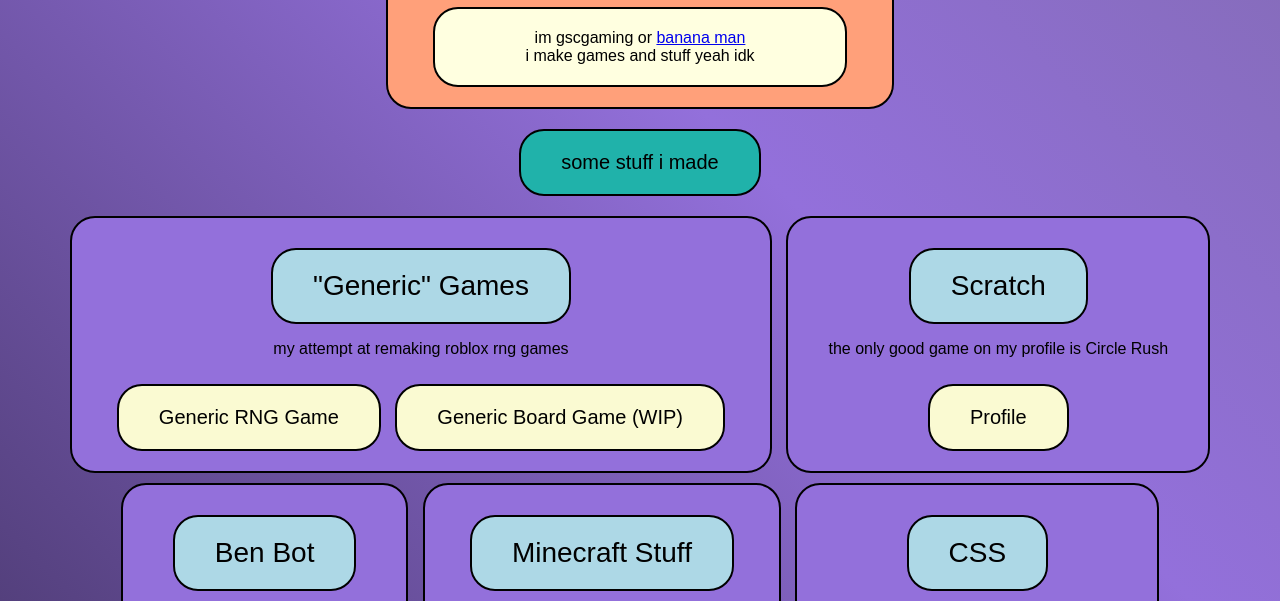
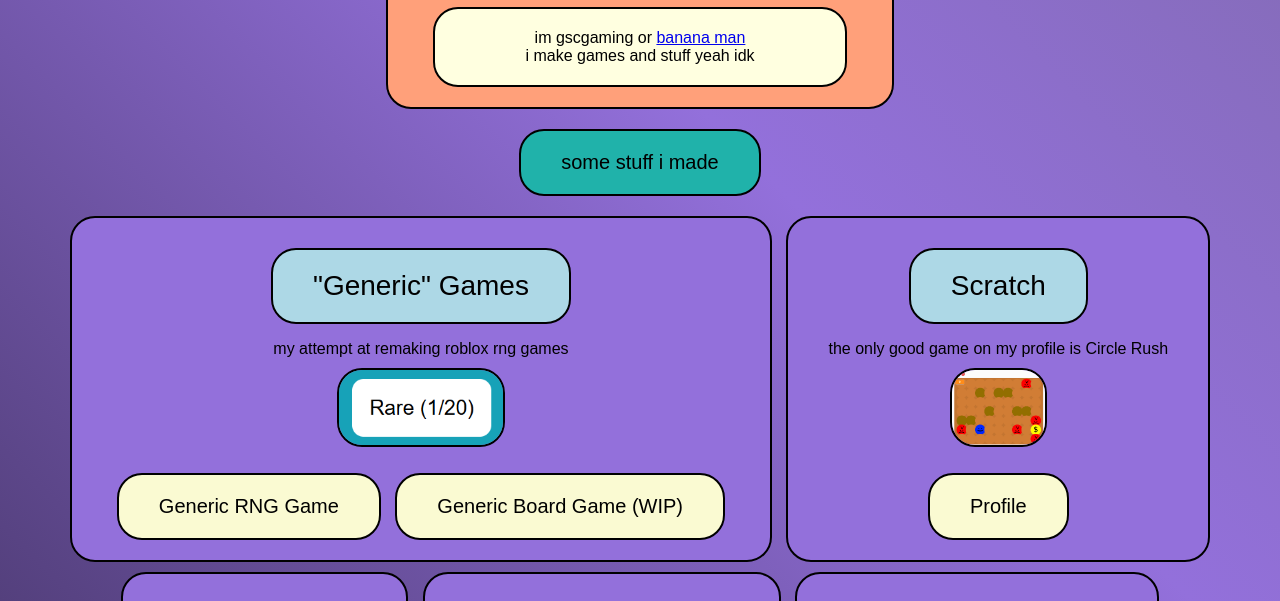
Before and after one commit to RealGSCGAMING/RealGSCGAMING.github.io, a website built with Vite: page index.html in a window 1280 px wide. Shown: the part 126-727 px from the top of the page. Built offline with nearby package versions, Linux system fonts and the light colour scheme.

Commit message:
add images to cards

```diff
--- a/index.html
+++ b/index.html
@@ -48,7 +48,8 @@
         <div class="card">
           <div class="cardBody">
             <div class="cardTitle">"Generic" Games</div>
-            <p>my attempt at remaking roblox rng games</p>
+            <p>my attempt at remaking roblox rng games<br>
+            <img src="/images/roll.png" class="cardImage"></img></p>
             <a href="https://realgscgaming.github.io/rng/"
               ><button class="cardButton">Generic RNG Game</button></a
             >
@@ -61,7 +62,8 @@
         <div class="card">
           <div class="cardBody">
             <div class="cardTitle">Scratch</div>
-            <p>the only good game on my profile is Circle Rush</p>
+            <p>the only good game on my profile is Circle Rush<br>
+            <img src="/images/circlerush.png" class="cardImage"></img></p>
             <a href="https://scratch.mit.edu/users/_BestScratch/"
               ><button class="cardButton">Profile</button></a
             >
--- a/style.css
+++ b/style.css
@@ -72,7 +72,8 @@ body {
 
 #paddedBody:hover,
 .cardButton:hover,
-.cardTitle:hover {
+.cardTitle:hover,
+.cardImage:hover {
   transform: scale(1.1);
 }
 
@@ -82,7 +83,7 @@ body {
 }
 
 .card:hover {
-  transform: scale(1.2);
+  transform: scale(1.1);
 }
 
 .cardRow {
@@ -104,6 +105,14 @@ body {
 
 .cardBody {
   background-color: mediumpurple;
+}
+
+.cardImage {
+  margin-top: 10px;
+  height: 75px;
+  border-radius: 25px;
+  border: 2px solid black;
+  transition: transform 0.5s
 }
 
 @keyframes gradient {
```
Also changed, not shown: images/circlerush.png (added), images/placeholder.jpg (added), images/roll.png (added).
